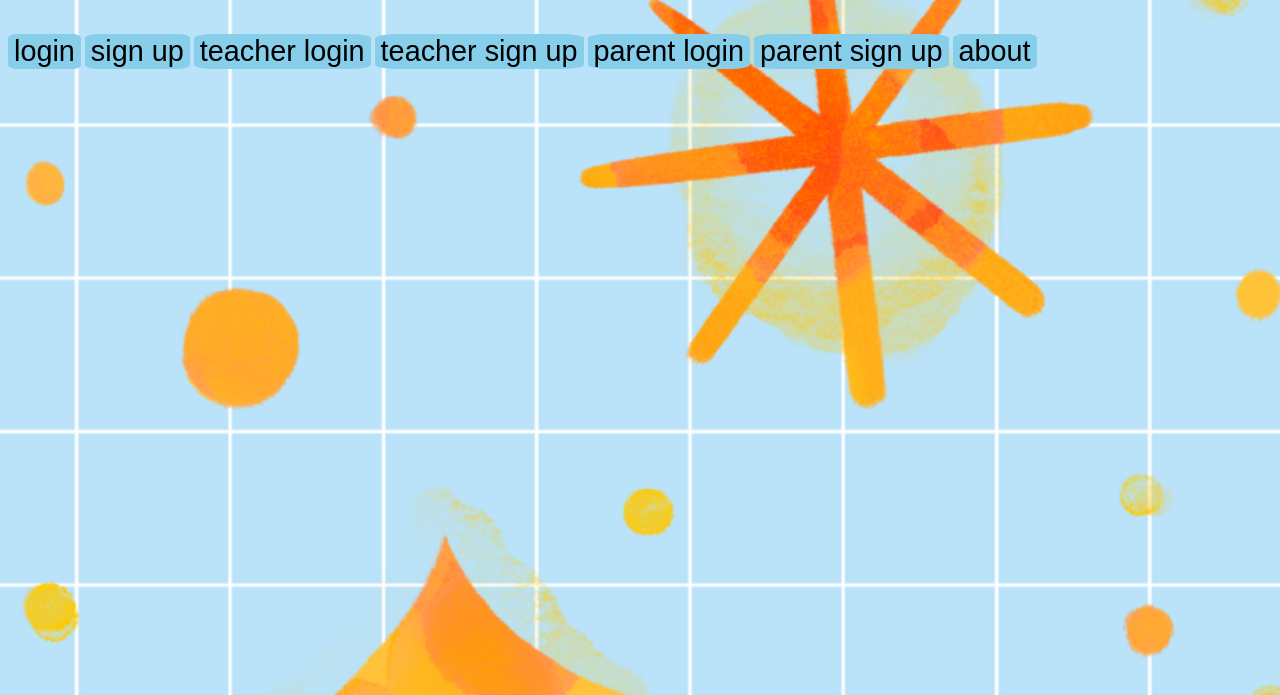
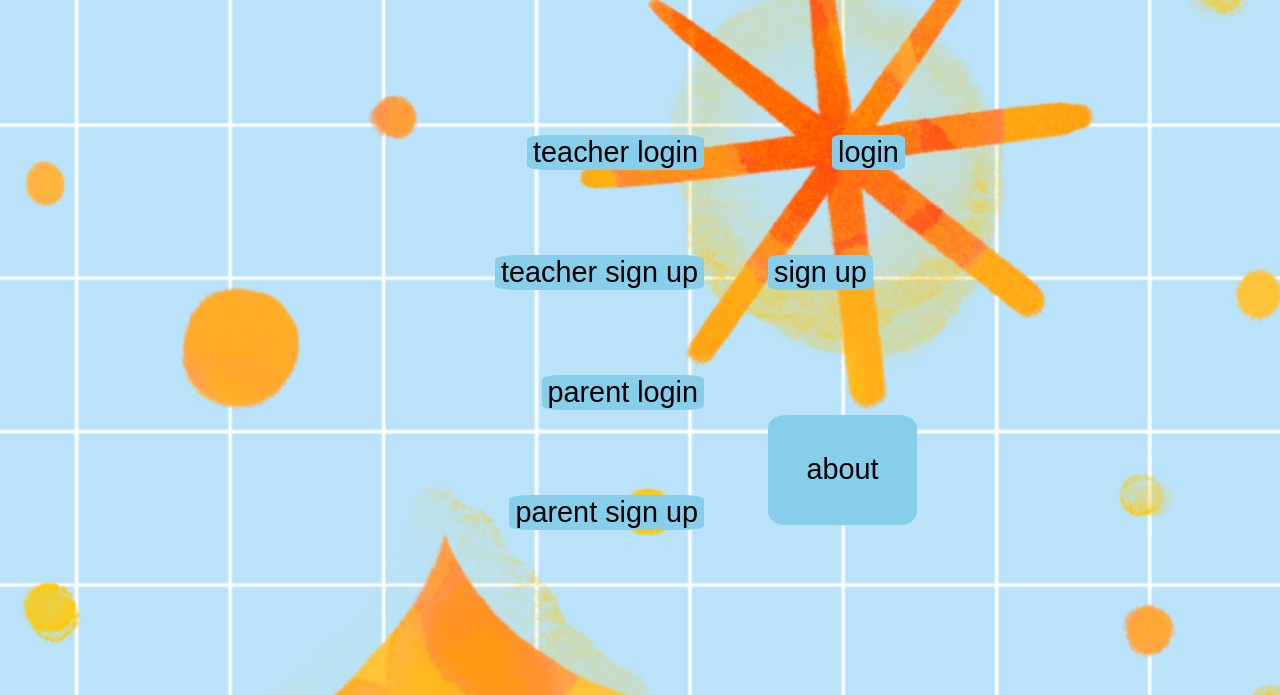
Before and after one commit to SupercraftD/TaskTopia, a website built with Vite: page login.html in a window 1280 px wide. Shown: the part 105-800 px from the top of the page. Built offline with nearby package versions, Linux system fonts and the light colour scheme.

Commit message:
add classes to buttons for css

```diff
--- a/login.html
+++ b/login.html
@@ -10,12 +10,12 @@
   <body>
 	<script src="login.js"></script>
 	<h1>TASKTOPIA</h1>
-	<button type="button">login</button>
-	<button type="button">sign up</button>
-	<button type="button">teacher login</button>
-	<button type="button">teacher sign up</button>
-	<button type="button">parent login</button>
-	<button type="button">parent sign up</button>
-	<button type="button">about</button>
+	<button class="login">login</button>
+	<button class="signup">sign up</button>
+	<button class="teachlog">teacher login</button>
+	<button class="teachsign">teacher sign up</button>
+	<button class="parlog">parent login</button>
+	<button class="parsign">parent sign up</button>
+	<button class="about">about</button>
   </body>
 </html>
```
